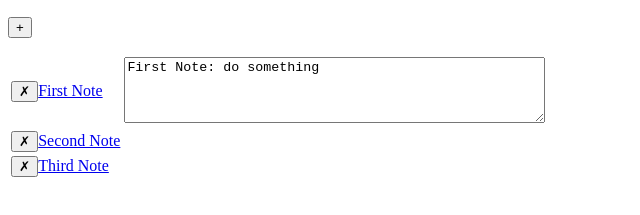
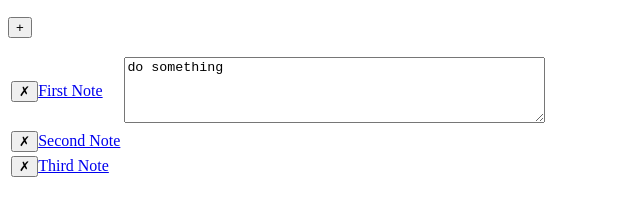
Before and after one commit to ssatyal/notes, a plain HTML site: page public/index.html in a window 1280 px wide. Both pictures are taken after a click on the link "First Note". Shown: the part 143-358 px from the top of the page, 0-640 px from the left. Drawn offline with nearby package versions, Linux system fonts and the light colour scheme; some packages are replaced by stand-ins of ours.

Commit message:
removes name of note in text area

```diff
--- a/public/index.html
+++ b/public/index.html
@@ -25,7 +25,7 @@
         </td>
         <td>
           <div ng-show="note.showfull">
-              <textarea rows="4" cols="50">{{note.name}}: {{note.content}}</textarea>
+              <textarea rows="4" cols="50">{{note.content}}</textarea>
           </div>
         </td>
       </tr>
```
